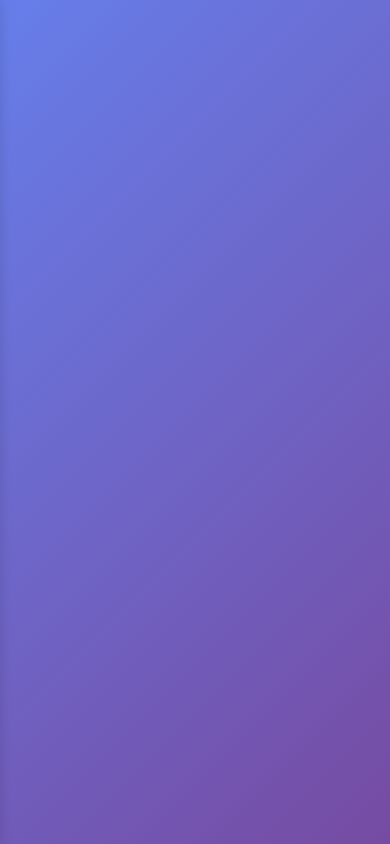
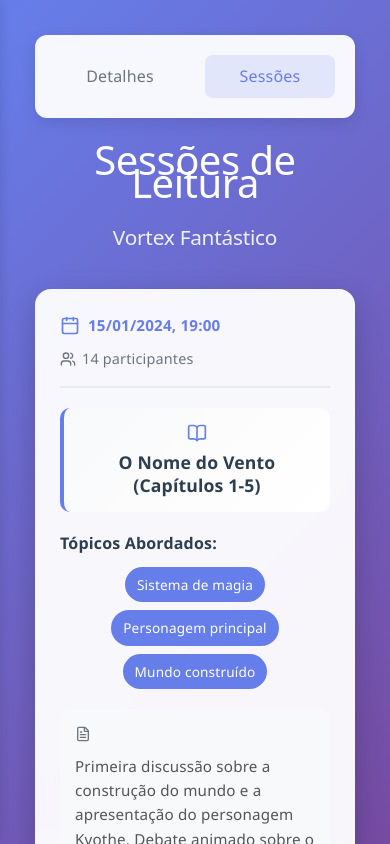
Before and after one commit to thiagoperest/desenvolvimento-react-DR4_AT, a React (Vite) app: page /clube/clb-001/sessoes in a window 390 px wide. Shown: the top 844 px of the page. Built offline with nearby package versions, Linux system fonts and the light colour scheme.

Commit message:
feat: add tarefa 13

```diff
--- a/src/App.jsx
+++ b/src/App.jsx
@@ -4,6 +4,8 @@
 import ClubeLista from './components/ClubeLista.jsx'
 import AdicionarClubePage from './components/AdicionarClubePage.jsx'
 import DetalhesClube from './components/DetalhesClube.jsx'
+import ClubeLayout from './components/ClubeLayout.jsx'
+import SessoesClube from './components/SessoesClube.jsx'
 import './App.css'
 
 function App() {
@@ -14,7 +16,10 @@
           <Routes>
             <Route path="/" element={<ClubeLista />} />
             <Route path="/adicionar" element={<AdicionarClubePage />} />
-            <Route path="/clube/:id" element={<DetalhesClube />} />
+            <Route path="/clube/:id" element={<ClubeLayout />}>
+              <Route index element={<DetalhesClube />} />
+              <Route path="sessoes" element={<SessoesClube />} />
+            </Route>
           </Routes>
         </Layout>
       </BrowserRouter>
--- /dev/null
+++ b/src/components/ClubeLayout.css
@@ -0,0 +1,50 @@
+.clube-layout {
+  display: flex;
+  flex-direction: column;
+  gap: 30px;
+}
+
+.clube-layout__nav {
+  display: flex;
+  gap: 20px;
+  padding: 20px;
+  background: rgba(255, 255, 255, 0.95);
+  backdrop-filter: blur(10px);
+  border-radius: 12px;
+  box-shadow: 0 5px 15px rgba(0, 0, 0, 0.1);
+}
+
+.clube-layout__nav-link {
+  padding: 10px 20px;
+  text-decoration: none;
+  color: #6c757d;
+  font-weight: 500;
+  border-radius: 8px;
+  transition: all 0.3s ease;
+  position: relative;
+}
+
+.clube-layout__nav-link:hover {
+  color: #667eea;
+  background: rgba(102, 126, 234, 0.1);
+}
+
+.clube-layout__nav-link.active {
+  color: #667eea;
+  background: rgba(102, 126, 234, 0.15);
+}
+
+.clube-layout__main {
+  flex: 1;
+}
+
+@media (max-width: 768px) {
+  .clube-layout__nav {
+    justify-content: center;
+  }
+
+  .clube-layout__nav-link {
+    flex: 1;
+    text-align: center;
+  }
+}
--- /dev/null
+++ b/src/components/ClubeLayout.jsx
@@ -0,0 +1,35 @@
+import { Outlet, NavLink, useParams } from 'react-router-dom'
+import { useClube } from '../context/ClubeContext.jsx'
+import './ClubeLayout.css'
+
+export default function ClubeLayout() {
+  const { id } = useParams()
+  const { clubes } = useClube()
+
+  const clube = clubes.find(c => c.id === id)
+
+  if (!clube) {
+    return <div>Clube não encontrado</div>
+  }
+
+  return (
+    <div className="clube-layout">
+      <nav className="clube-layout__nav">
+        <NavLink
+          to={`/clube/${id}`}
+          className="clube-layout__nav-link"
+          end
+        >
+          Detalhes
+        </NavLink>
+        <NavLink to={`/clube/${id}/sessoes`} className="clube-layout__nav-link">
+          Sessões
+        </NavLink>
+      </nav>
+
+      <main className="clube-layout__main">
+        <Outlet />
+      </main>
+    </div>
+  )
+}
--- a/src/components/DetalhesClube.jsx
+++ b/src/components/DetalhesClube.jsx
@@ -23,11 +23,6 @@
 
   return (
     <div className="detalhes-clube">
-      <Link to="/" className="detalhes-clube__back-link">
-        <ArrowLeft size={16} />
-        Voltar
-      </Link>
-
       <div className="detalhes-clube__card">
         <div className="detalhes-clube__header">
           <h1 className="detalhes-clube__title">{clube.nome}</h1>
--- /dev/null
+++ b/src/components/SessoesClube.css
@@ -0,0 +1,191 @@
+.sessoes-clube {
+  padding: 0;
+}
+
+.sessoes-clube__back-link {
+  display: inline-flex;
+  align-items: center;
+  gap: 8px;
+  color: white;
+  text-decoration: none;
+  font-weight: 500;
+  margin-bottom: 30px;
+  transition: all 0.3s ease;
+}
+
+.sessoes-clube__back-link:hover {
+  transform: translateX(-3px);
+}
+
+.sessoes-clube__subtitle {
+  color: rgba(255, 255, 255, 0.9);
+  margin: 0 0 40px 0;
+  font-size: 1.3rem;
+  font-weight: 400;
+  text-align: center;
+}
+
+.sessoes-clube__list {
+  display: flex;
+  flex-direction: column;
+  gap: 25px;
+}
+
+.sessoes-clube__card {
+  background: rgba(255, 255, 255, 0.95);
+  backdrop-filter: blur(10px);
+  border-radius: 16px;
+  padding: 25px;
+  box-shadow: 0 10px 30px rgba(0, 0, 0, 0.2);
+  transition: transform 0.3s ease, box-shadow 0.3s ease;
+}
+
+.sessoes-clube__card:hover {
+  transform: translateY(-2px);
+  box-shadow: 0 15px 40px rgba(0, 0, 0, 0.25);
+}
+
+.sessoes-clube__card-header {
+  display: flex;
+  justify-content: space-between;
+  align-items: center;
+  margin-bottom: 20px;
+  padding-bottom: 15px;
+  border-bottom: 2px solid #e9ecef;
+}
+
+.sessoes-clube__date {
+  display: flex;
+  align-items: center;
+  gap: 8px;
+  color: #667eea;
+  font-weight: 600;
+  font-size: 0.95rem;
+}
+
+.sessoes-clube__date svg {
+  flex-shrink: 0;
+}
+
+.sessoes-clube__participants {
+  display: flex;
+  align-items: center;
+  gap: 6px;
+  color: #6c757d;
+  font-size: 0.9rem;
+}
+
+.sessoes-clube__participants svg {
+  flex-shrink: 0;
+}
+
+.sessoes-clube__book {
+  display: flex;
+  align-items: center;
+  gap: 12px;
+  margin-bottom: 20px;
+  padding: 15px;
+  background: linear-gradient(135deg, #f8f9fa 0%, #ffffff 100%);
+  border-radius: 10px;
+  border-left: 4px solid #667eea;
+}
+
+.sessoes-clube__book svg {
+  color: #667eea;
+  flex-shrink: 0;
+}
+
+.sessoes-clube__book span {
+  font-size: 1.1rem;
+  font-weight: 600;
+  color: #2c3e50;
+}
+
+.sessoes-clube__topics h4 {
+  color: #2c3e50;
+  margin: 0 0 12px 0;
+  font-size: 1rem;
+  font-weight: 600;
+}
+
+.sessoes-clube__topics-list {
+  display: flex;
+  flex-wrap: wrap;
+  gap: 8px;
+  margin-bottom: 20px;
+}
+
+.sessoes-clube__topic {
+  background: #667eea;
+  color: white;
+  padding: 6px 12px;
+  border-radius: 20px;
+  font-size: 0.85rem;
+  font-weight: 500;
+}
+
+.sessoes-clube__ata {
+  display: flex;
+  gap: 12px;
+  padding: 15px;
+  background: #f8f9fa;
+  border-radius: 10px;
+}
+
+.sessoes-clube__ata svg {
+  color: #6c757d;
+  flex-shrink: 0;
+  margin-top: 2px;
+}
+
+.sessoes-clube__ata p {
+  margin: 0;
+  line-height: 1.6;
+  color: #555;
+  font-size: 0.95rem;
+}
+
+.sessoes-clube__empty {
+  display: flex;
+  flex-direction: column;
+  align-items: center;
+  justify-content: center;
+  padding: 60px 20px;
+  background: rgba(255, 255, 255, 0.95);
+  backdrop-filter: blur(10px);
+  border-radius: 16px;
+  text-align: center;
+}
+
+.sessoes-clube__empty svg {
+  color: #ccc;
+  margin-bottom: 20px;
+}
+
+.sessoes-clube__empty p {
+  color: #6c757d;
+  font-size: 1.1rem;
+  margin: 0;
+}
+
+@media (max-width: 768px) {
+  .sessoes-clube__card-header {
+    flex-direction: column;
+    gap: 10px;
+    align-items: flex-start;
+  }
+
+  .sessoes-clube__book {
+    flex-direction: column;
+    text-align: center;
+    gap: 8px;
+  }
+
+  .sessoes-clube__ata {
+    flex-direction: column;
+  }
+
+  .sessoes-clube__topics-list {
+    justify-content: center;
+  }
+}
--- /dev/null
+++ b/src/components/SessoesClube.jsx
@@ -0,0 +1,126 @@
+import { useParams, Link } from 'react-router-dom'
+import { useClube } from '../context/ClubeContext.jsx'
+import { useState, useEffect } from 'react'
+import { Calendar, Users, BookOpen, FileText } from 'lucide-react'
+import './SessoesClube.css'
+
+export default function SessoesClube() {
+  const { id } = useParams()
+  const { clubes } = useClube()
+  const [clubeDetalhado, setClubeDetalhado] = useState(null)
+  const [loading, setLoading] = useState(true)
+
+  useEffect(() => {
+    const carregarClubeDetalhado = async () => {
+      try {
+        if (id === 'clb-001') {
+          const response = await fetch('/src/utils/db/clube01.json')
+          const data = await response.json()
+          setClubeDetalhado(data)
+        } else if (id === 'clb-002') {
+          const response = await fetch('/src/utils/db/clube02.json')
+          const data = await response.json()
+          setClubeDetalhado(data)
+        } else {
+          const clube = clubes.find(c => c.id === id)
+          setClubeDetalhado(clube)
+        }
+      } catch (error) {
+        console.error('Erro ao carregar clube:', error)
+        const clube = clubes.find(c => c.id === id)
+        setClubeDetalhado(clube)
+      } finally {
+        setLoading(false)
+      }
+    }
+
+    if (clubes.length > 0) {
+      carregarClubeDetalhado()
+    }
+  }, [id, clubes])
+
+  if (loading) {
+    return (
+      <div className="sessoes-clube">
+        <h1 className="page-title">Carregando...</h1>
+      </div>
+    )
+  }
+
+  if (!clubeDetalhado) {
+    return (
+      <div className="sessoes-clube">
+        <h1 className="page-title">Clube não encontrado</h1>
+        <Link to="/" className="sessoes-clube__back-link">
+          <ArrowLeft size={16} />
+          Voltar para lista
+        </Link>
+      </div>
+    )
+  }
+
+  const sessoes = clubeDetalhado.sessoes || []
+
+  const formatarData = (dataString) => {
+    const data = new Date(dataString)
+    return data.toLocaleDateString('pt-BR', {
+      day: '2-digit',
+      month: '2-digit',
+      year: 'numeric',
+      hour: '2-digit',
+      minute: '2-digit'
+    })
+  }
+
+  return (
+    <div className="sessoes-clube">
+      <h1 className="page-title">Sessões de Leitura</h1>
+      <h2 className="sessoes-clube__subtitle">{clubeDetalhado.nome}</h2>
+
+      <div className="sessoes-clube__list">
+        {sessoes.map(sessao => (
+          <div key={sessao.id} className="sessoes-clube__card">
+            <div className="sessoes-clube__card-header">
+              <div className="sessoes-clube__date">
+                <Calendar size={20} />
+                {formatarData(sessao.data)}
+              </div>
+              <div className="sessoes-clube__participants">
+                <Users size={16} />
+                {sessao.participantes} participantes
+              </div>
+            </div>
+
+            <div className="sessoes-clube__book">
+              <BookOpen size={20} />
+              <span>{sessao.livroDiscutido}</span>
+            </div>
+
+            <div className="sessoes-clube__topics">
+              <h4>Tópicos Abordados:</h4>
+              <div className="sessoes-clube__topics-list">
+                {sessao.topicosAbordados.map((topico, index) => (
+                  <span key={index} className="sessoes-clube__topic">
+                    {topico}
+                  </span>
+                ))}
+              </div>
+            </div>
+
+            <div className="sessoes-clube__ata">
+              <FileText size={16} />
+              <p>{sessao.ata}</p>
+            </div>
+          </div>
+        ))}
+      </div>
+
+      {sessoes.length === 0 && (
+        <div className="sessoes-clube__empty">
+          <BookOpen size={48} />
+          <p>Este clube ainda não possui sessões registradas.</p>
+        </div>
+      )}
+    </div>
+  )
+}
```
